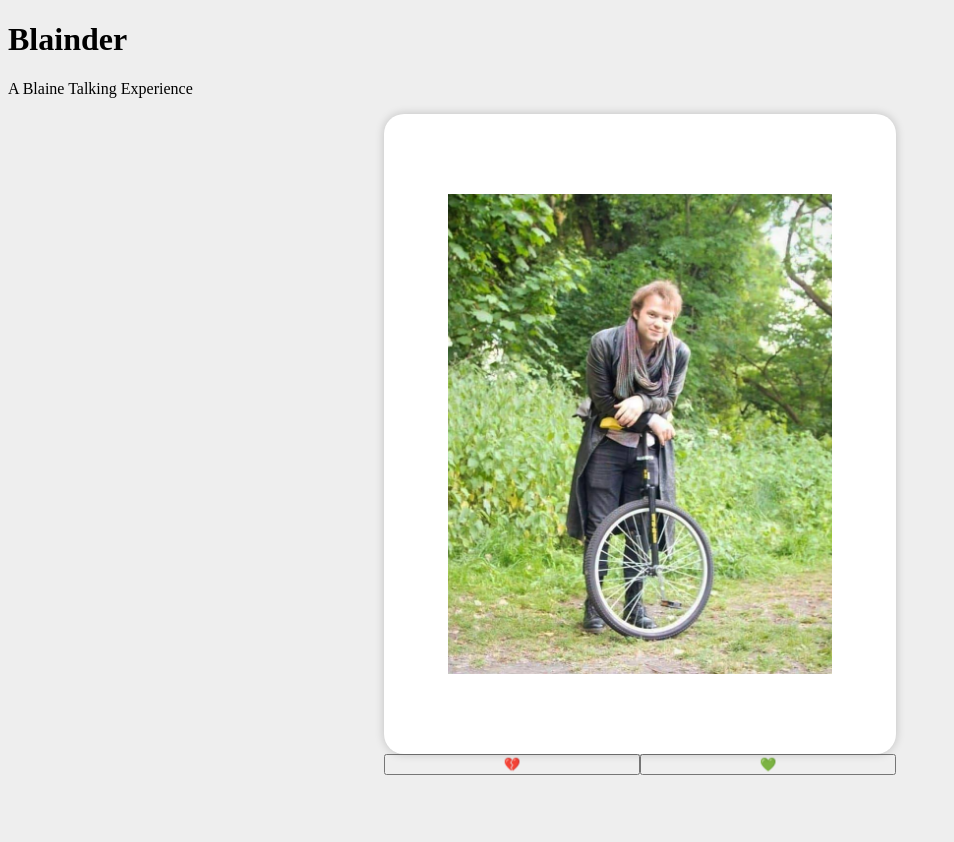
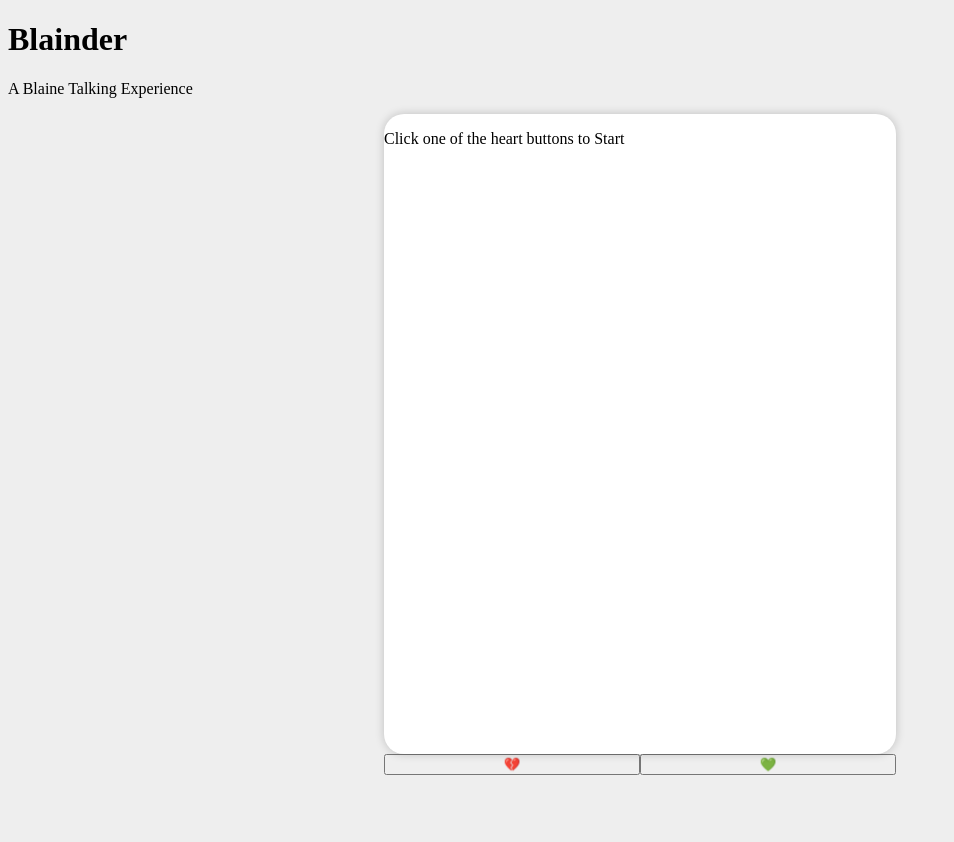
Before and after one commit to jcoombes/blainder, a Django app: page / in a window 1280 px wide. Shown: the whole page, without its empty margins (0-954 px from the left). Run offline with Django 3.2, Linux system fonts and the light colour scheme; some libraries are stand-ins or nearby versions.

Commit message:
Initial page before button click

```diff
--- a/frontpage/templates/frontpage/index.html
+++ b/frontpage/templates/frontpage/index.html
@@ -40,8 +40,7 @@
     <p>A Blaine Talking Experience</p>
     <div id="container">
         <div class="polaroid-frame">
-           <img src="{% static "frontpage/img/103748070_3202483313107175_7903101331229398658_o.jpg" %}"
-    alt="Unicycle Blaine">
+            <p>Click one of the heart buttons to Start</p>
         </div>
     </div>
 
```
